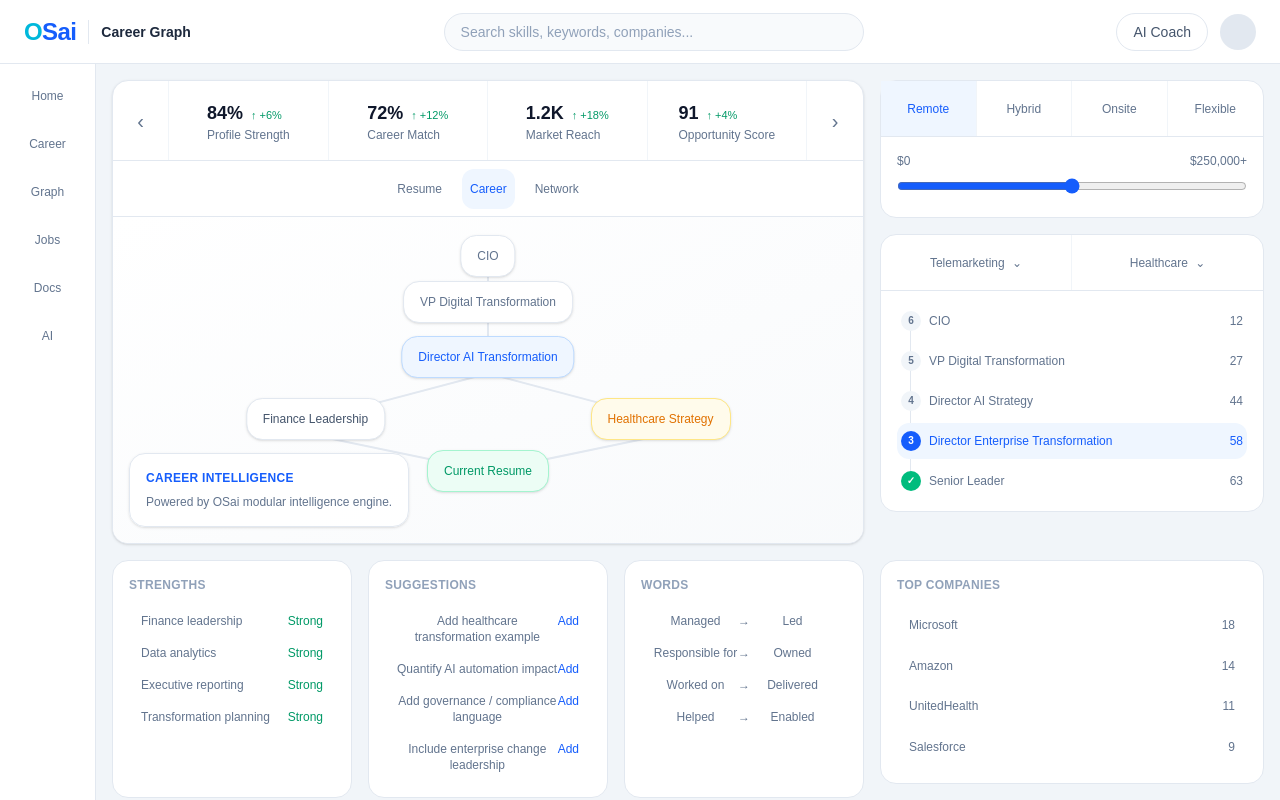
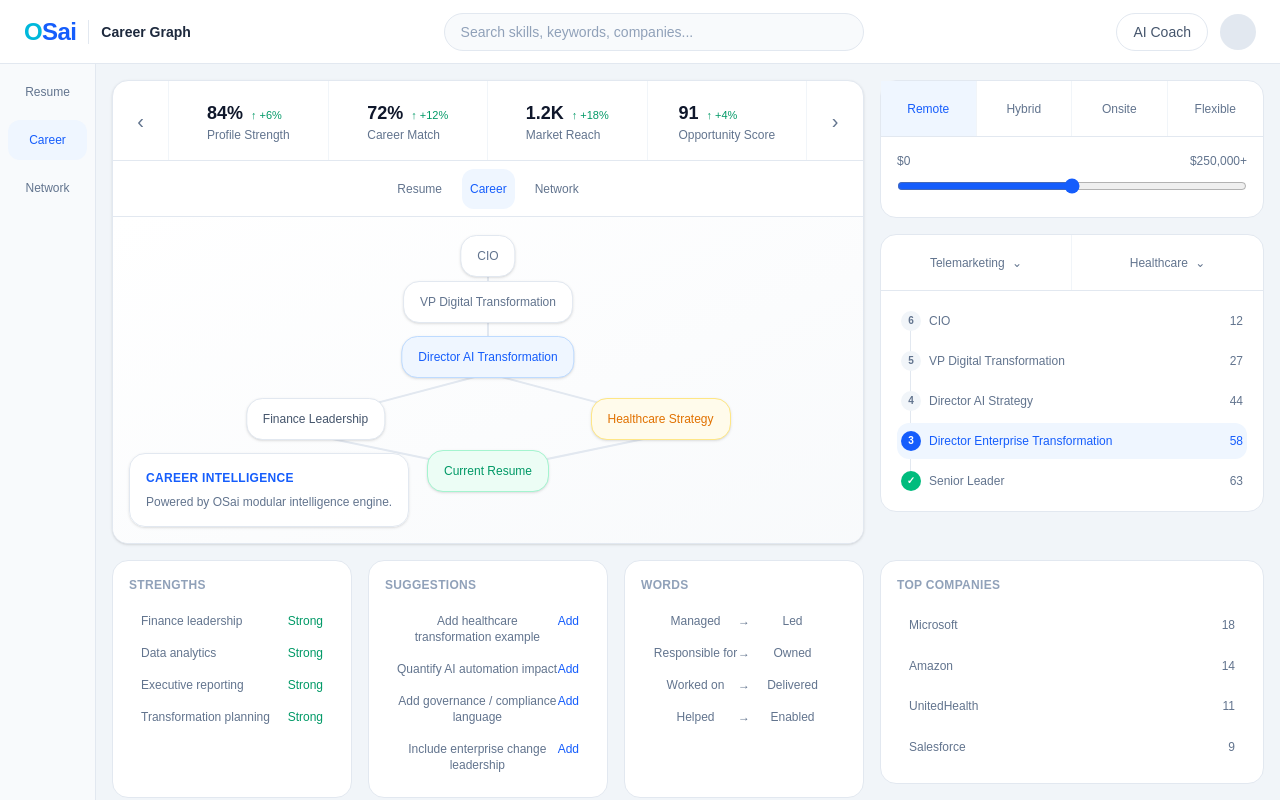
Before and after one commit to OrbitSystemsAi/career-pivot, a Next.js app: page / in a window 1280 px wide. Built offline with nearby package versions, Linux system fonts and the light colour scheme.

Commit message:
Connect left navigation to active modules

```diff
--- a/core/shell/frames/D2NavigationFrame.tsx
+++ b/core/shell/frames/D2NavigationFrame.tsx
@@ -1,18 +1,46 @@
-const navItems = ["Home", "Career", "Graph", "Jobs", "Docs", "AI"];
+"use client";
+
+import { useActiveModule } from "@/core/state/ActiveModuleProvider";
+
+const modules = [
+  {
+    label: "Resume",
+    id: "resume",
+  },
+  {
+    label: "Career",
+    id: "career",
+  },
+  {
+    label: "Network",
+    id: "network",
+  },
+];
 
 export default function D2NavigationFrame() {
+  const { activeModule, setActiveModule } = useActiveModule();
+
   return (
-    <aside className="w-24 shrink-0 border-r border-slate-200 bg-white p-3">
-      <nav className="flex flex-col gap-2">
-        {navItems.map((item) => (
-          <button
-            key={item}
-            className="rounded-xl px-2 py-3 text-xs font-medium text-slate-500 hover:bg-blue-50 hover:text-blue-600"
-          >
-            {item}
-          </button>
-        ))}
-      </nav>
+    <aside className="w-24 border-r border-slate-200 bg-slate-50 p-2">
+      <div className="flex flex-col gap-2">
+        {modules.map((module) => {
+          const selected = activeModule === module.id;
+
+          return (
+            <button
+              key={module.id}
+              onClick={() => setActiveModule(module.id)}
+              className={`rounded-xl px-2 py-3 text-xs font-medium transition ${
+                selected
+                  ? "bg-blue-50 text-blue-600"
+                  : "text-slate-500 hover:bg-blue-50 hover:text-blue-600"
+              }`}
+            >
+              {module.label}
+            </button>
+          );
+        })}
+      </div>
     </aside>
   );
 }
```
